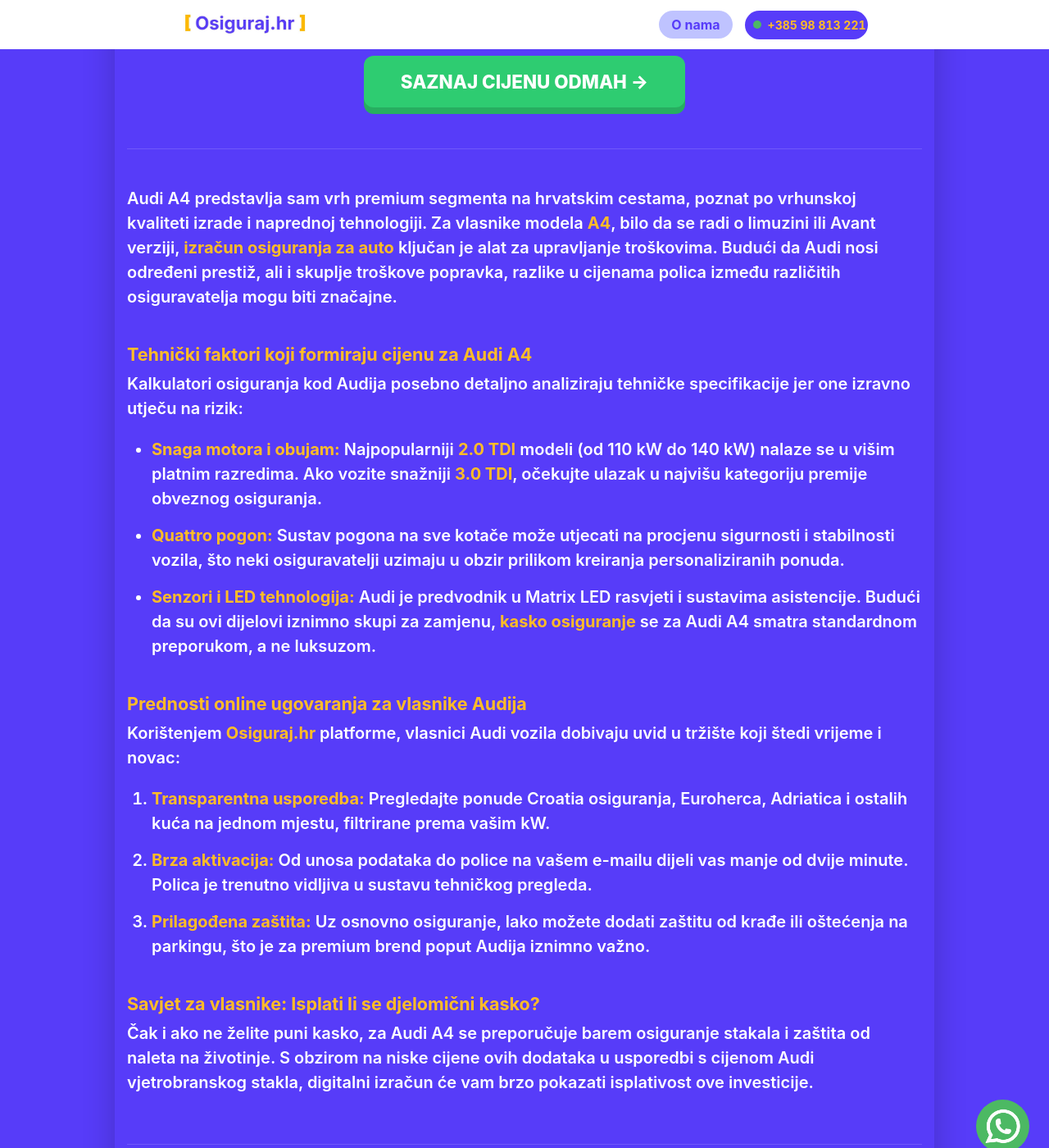
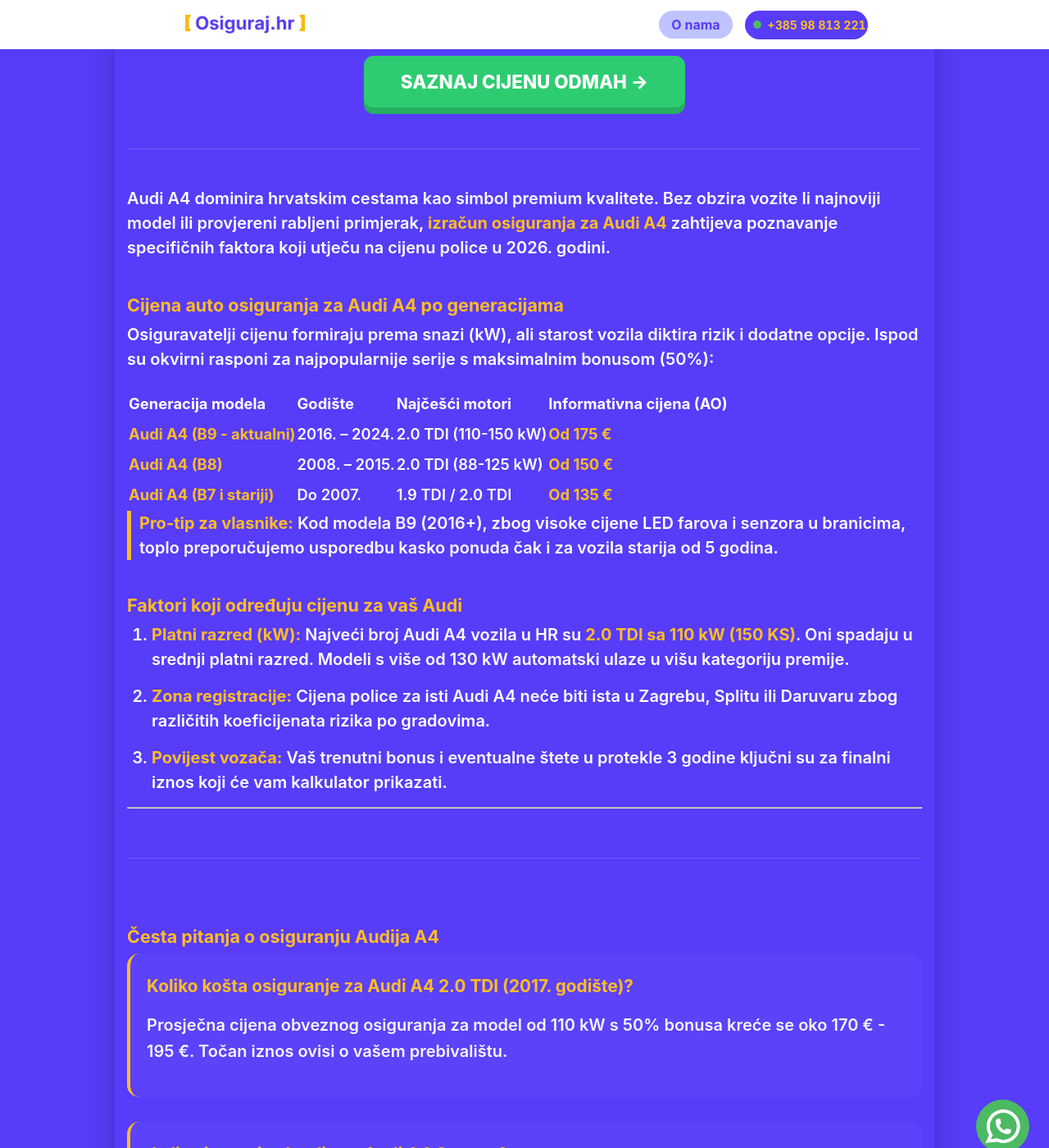
Before and after one commit to Filip-Gale/OsigurajHR, a Jekyll site: the page built from auto-osiguranje/audi-a4.md, in a window 1280 px wide and 1400 px high, scrolled down 345 px. Shown: the whole window at 82% size. Built offline with Jekyll 4.4.1, drawn with Linux system fonts in a browser that asks for light colours; some of the changed text lies outside the part shown.

Commit message:
Update audi-a4.md

```diff
--- a/auto-osiguranje/audi-a4.md
+++ b/auto-osiguranje/audi-a4.md
@@ -1,48 +1,79 @@
 ---
 layout: grad
 grad_ime: ""
-title: "Osiguranje za Audi A4 | Usporedba cijena i kW (2026)"
+title: "Osiguranje za Audi A4 (2026) | Usporedba cijena po modelima i kW"
 permalink: /auto-osiguranje/audi-a4/
-description: "Vozite Audi A4? Saznajte točnu cijenu auto osiguranja za modele 2.0 TDI i 3.0 TDI. Usporedite ponude svih kuća i uštedite odmah online."
+description: "Saznajte cijenu osiguranja za Audi A4. Donosimo informativne izračune za 2.0 TDI i 3.0 TDI modele (2015-2024). Uštedite do 30% uz online usporedbu."
 ---
 
-Audi A4 predstavlja sam vrh premium segmenta na hrvatskim cestama, poznat po vrhunskoj kvaliteti izrade i naprednoj tehnologiji. Za vlasnike modela **A4**, bilo da se radi o limuzini ili Avant verziji, **izračun osiguranja za auto** ključan je alat za upravljanje troškovima. Budući da Audi nosi određeni prestiž, ali i skuplje troškove popravka, razlike u cijenama polica između različitih osiguravatelja mogu biti značajne.
+Audi A4 dominira hrvatskim cestama kao simbol premium kvalitete. Bez obzira vozite li najnoviji model ili provjereni rabljeni primjerak, **izračun osiguranja za Audi A4** zahtijeva poznavanje specifičnih faktora koji utječu na cijenu police u 2026. godini.
 
-### Tehnički faktori koji formiraju cijenu za Audi A4
+### Cijena auto osiguranja za Audi A4 po generacijama
 
-Kalkulatori osiguranja kod Audija posebno detaljno analiziraju tehničke specifikacije jer one izravno utječu na rizik:
+Osiguravatelji cijenu formiraju prema snazi (kW), ali starost vozila diktira rizik i dodatne opcije. Ispod su okvirni rasponi za najpopularnije serije s maksimalnim bonusom (50%):
 
-* **Snaga motora i obujam:** Najpopularniji **2.0 TDI** modeli (od 110 kW do 140 kW) nalaze se u višim platnim razredima. Ako vozite snažniji **3.0 TDI**, očekujte ulazak u najvišu kategoriju premije obveznog osiguranja.
-* **Quattro pogon:** Sustav pogona na sve kotače može utjecati na procjenu sigurnosti i stabilnosti vozila, što neki osiguravatelji uzimaju u obzir prilikom kreiranja personaliziranih ponuda.
-* **Senzori i LED tehnologija:** Audi je predvodnik u Matrix LED rasvjeti i sustavima asistencije. Budući da su ovi dijelovi iznimno skupi za zamjenu, **kasko osiguranje** se za Audi A4 smatra standardnom preporukom, a ne luksuzom.
+| Generacija modela | Godište | Najčešći motori | Informativna cijena (AO) |
+| :--- | :--- | :--- | :--- |
+| **Audi A4 (B9 - aktualni)** | 2016. – 2024. | 2.0 TDI (110-150 kW) | **Od 175 €** |
+| **Audi A4 (B8)** | 2008. – 2015. | 2.0 TDI (88-125 kW) | **Od 150 €** |
+| **Audi A4 (B7 i stariji)** | Do 2007. | 1.9 TDI / 2.0 TDI | **Od 135 €** |
 
-### Prednosti online ugovaranja za vlasnike Audija
+> **Pro-tip za vlasnike:** Kod modela B9 (2016+), zbog visoke cijene LED farova i senzora u branicima, toplo preporučujemo usporedbu kasko ponuda čak i za vozila starija od 5 godina.
 
-Korištenjem **Osiguraj.hr** platforme, vlasnici Audi vozila dobivaju uvid u tržište koji štedi vrijeme i novac:
+### Faktori koji određuju cijenu za vaš Audi
 
-1. **Transparentna usporedba:** Pregledajte ponude Croatia osiguranja, Euroherca, Adriatica i ostalih kuća na jednom mjestu, filtrirane prema vašim kW.
-2. **Brza aktivacija:** Od unosa podataka do police na vašem e-mailu dijeli vas manje od dvije minute. Polica je trenutno vidljiva u sustavu tehničkog pregleda.
-3. **Prilagođena zaštita:** Uz osnovno osiguranje, lako možete dodati zaštitu od krađe ili oštećenja na parkingu, što je za premium brend poput Audija iznimno važno.
+1.  **Platni razred (kW):** Najveći broj Audi A4 vozila u HR su **2.0 TDI sa 110 kW (150 KS)**. Oni spadaju u srednji platni razred. Modeli s više od 130 kW automatski ulaze u višu kategoriju premije.
+2.  **Zona registracije:** Cijena police za isti Audi A4 neće biti ista u Zagrebu, Splitu ili Daruvaru zbog različitih koeficijenata rizika po gradovima.
+3.  **Povijest vozača:** Vaš trenutni bonus i eventualne štete u protekle 3 godine ključni su za finalni iznos koji će vam kalkulator prikazati.
 
-### Savjet za vlasnike: Isplati li se djelomični kasko?
-
-Čak i ako ne želite puni kasko, za Audi A4 se preporučuje barem osiguranje stakala i zaštita od naleta na životinje. S obzirom na niske cijene ovih dodataka u usporedbi s cijenom Audi vjetrobranskog stakla, digitalni izračun će vam brzo pokazati isplativost ove investicije.
+---
 
 <div class="faq-section">
-    <h3>FAQ: Auto osiguranje za Audi A4</h3>
+    <h3>Česta pitanja o osiguranju Audija A4</h3>
 
     <div class="faq-item">
-        <h4>Je li osiguranje skuplje za Audi nego za npr. Škodu iste snage?</h4>
-        <p>Za obvezno osiguranje (AO) ključni su kilovati (kW), pa bi cijena trebala biti slična. Međutim, kod kasko osiguranja Audi će biti skuplji zbog veće tržišne vrijednosti i skupljih rezervnih dijelova.</p>
+        <h4>Koliko košta osiguranje za Audi A4 2.0 TDI (2017. godište)?</h4>
+        <p>Prosječna cijena obveznog osiguranja za model od 110 kW s 50% bonusa kreće se oko 170 € - 195 €. Točan iznos ovisi o vašem prebivalištu.</p>
     </div>
 
     <div class="faq-item">
-        <h4>Mogu li ugovoriti policu online ako sam tek kupio rabljeni A4?</h4>
-        <p>Da! Čim imate kupoprodajni ugovor, možete napraviti <strong>izračun osiguranja za auto</strong> i ugovoriti policu na svoje ime kako biste mogli obaviti prijenos vlasništva i registraciju.</p>
+        <h4>Je li osiguranje skuplje za Audi A4 Quattro?</h4>
+        <p>Za obvezno osiguranje (AO) cijena je ista kao i za prednji pogon jer se gleda samo snaga motora. Razlika se osjeti tek kod kasko osiguranja zbog veće vrijednosti vozila.</p>
     </div>
 
     <div class="faq-item">
-        <h4>Što ako putujem u inozemstvo s Audijem?</h4>
-        <p>Vaša online polica uključuje standardnu zaštitu u inozemstvu (Zelena karta), a putem naše platforme možete dodati i proširenu asistenciju na cesti za cijelu Europu.</p>
+        <h4>Mogu li dobiti popust na osiguranje za Audi online?</h4>
+        <p>Da! Korištenjem Osiguraj.hr kalkulatora možete usporediti sve kuće u 2 minute i često ostvariti dodatne web popuste koje osiguravatelji nude isključivo za digitalno ugovaranje.</p>
     </div>
 </div>
+
+<script type="application/ld+json">
+{
+  "@context": "https://schema.org",
+  "@type": "FAQPage",
+  "mainEntity": [{
+    "@type": "Question",
+    "name": "Koliko košta osiguranje za Audi A4 2.0 TDI (2017. godište)?",
+    "acceptedAnswer": {
+      "@type": "Answer",
+      "text": "Prosječna cijena obveznog osiguranja za model od 110 kW s 50% bonusa najčešće iznosi između 170 i 195 EUR, ovisno o gradu registracije."
+    }
+  },
+  {
+    "@type": "Question",
+    "name": "Je li osiguranje skuplje za Audi A4 Quattro?",
+    "acceptedAnswer": {
+      "@type": "Answer",
+      "text": "Za obvezno osiguranje cijena ovisi isključivo o kW, pa pogon ne igra ulogu. Razlika je primjetna kod kasko osiguranja zbog veće tržišne vrijednosti Quattro modela."
+    }
+  },
+  {
+    "@type": "Question",
+    "name": "Mogu li dobiti popust na osiguranje za Audi online?",
+    "acceptedAnswer": {
+      "@type": "Answer",
+      "text": "Korištenjem online usporedbe na Osiguraj.hr platformi možete ostvariti ekskluzivne web popuste i uštedjeti do 30% u odnosu na klasične police."
+    }
+  }]
+}
+</script>
```
